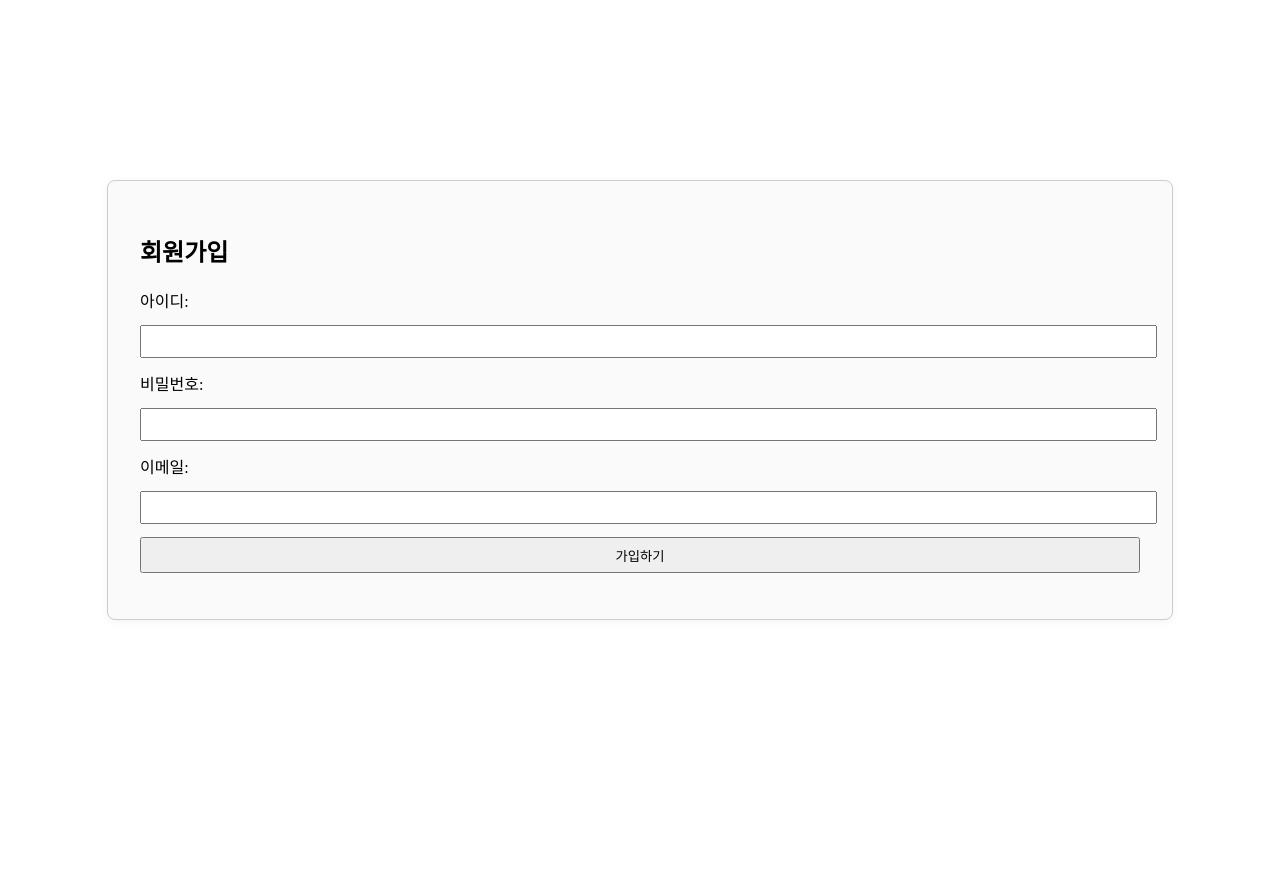
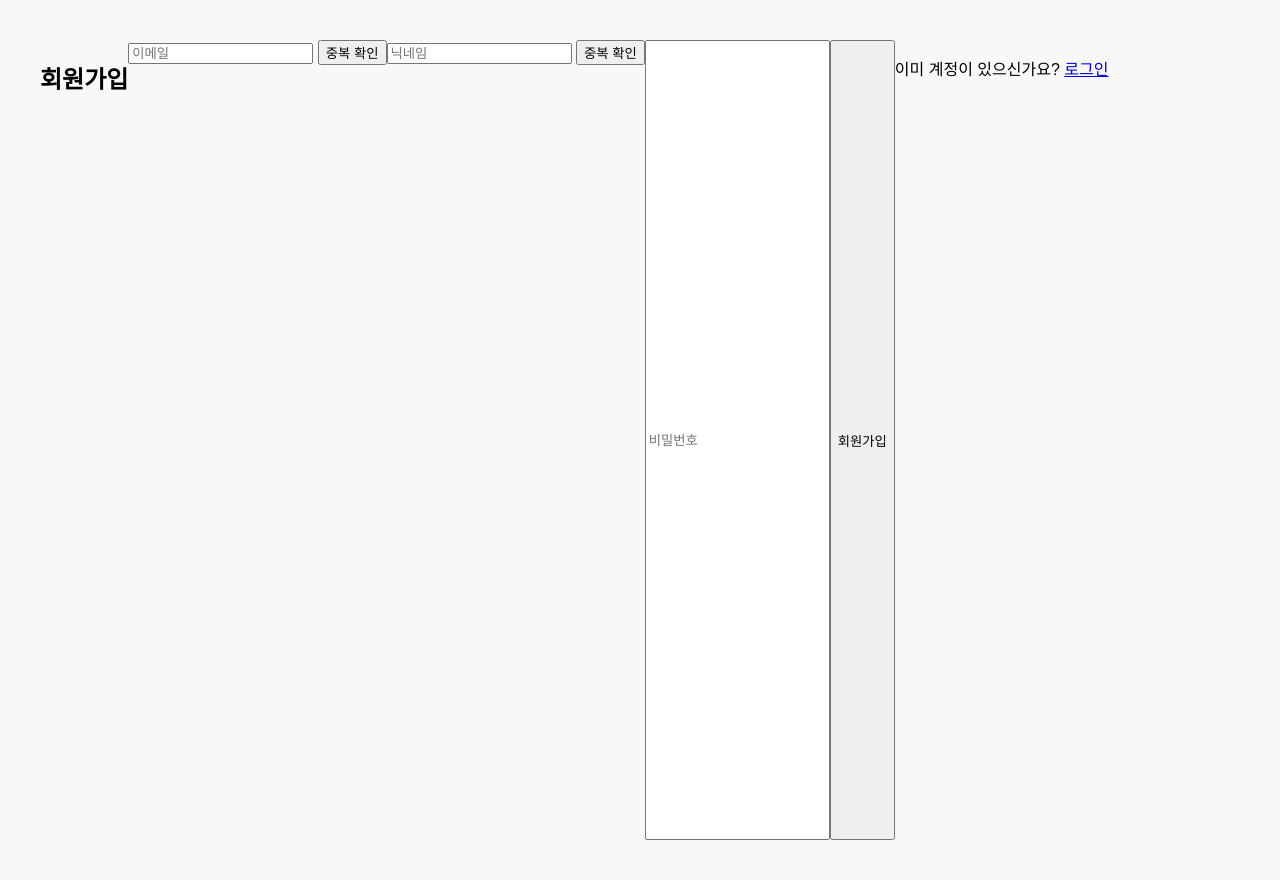
Before and after one commit to Albumate/Albumate-Front, a Flask app: template templates/signup.html in a window 1280 px wide. Before the commit the page ends 620 px from the top, so only its background shows below. Run offline with Flask 3, Linux system fonts and the light colour scheme; the template is opened without the code that fills it, so the values that code supplies are empty.

Commit message:
Feat: 로그인/회원가입 API 연결

```diff
--- /dev/null
+++ b/static/js/signup.js
@@ -0,0 +1,40 @@
+async function checkDuplicate(field) {
+  const value = document.getElementById(field === 'email' ? 'username' : 'nickname').value;
+
+  if (!value) {
+    alert(`${field === 'email' ? '이메일' : '닉네임'}을 입력하세요.`);
+    return;
+  }
+
+  const url = field === 'email' ? '/api/users/email-check' : '/api/users/nickname-check';
+
+  const response = await fetch(url, {
+    method: 'POST',
+    headers: { 'Content-Type': 'application/json' },
+    body: JSON.stringify({ value })
+  });
+
+  const result = await response.json();
+  alert(result.message);
+}
+
+async function signup() {
+  const username = document.getElementById('username').value;
+  const password = document.getElementById('password').value;
+  const nickname = document.getElementById('nickname').value;
+
+  const response = await fetch('/api/users/register', {
+    method: 'POST',
+    headers: { 'Content-Type': 'application/json' },
+    body: JSON.stringify({ username, password, nickname })
+  });
+
+  const result = await response.json();
+
+  if (response.ok) {
+    alert('회원가입 성공! 로그인 페이지로 이동합니다.');
+    window.location.href = '/login';
+  } else {
+    alert(result.message);
+  }
+}
--- a/templates/signup.html
+++ b/templates/signup.html
@@ -1,49 +1,29 @@
 <!DOCTYPE html>
-<html lang="ko">
+<html>
   <head>
-    <meta charset="UTF-8" />
-    <title>회원가입</title>
-    <style>
-      body,
-      html {
-        height: 100%;
-        margin: 0;
-        padding: 0;
-      }
-      .center-container {
-        display: flex;
-        justify-content: center; /* 가로 중앙 */
-        align-items: center; /* 세로 중앙 */
-        height: 100vh; /* 화면 전체 높이 */
-      }
-      .signup-form {
-        width: 1000px;
-        border: 1px solid #ccc;
-        padding: 2em;
-        border-radius: 8px;
-        background: #fafafa;
-        box-shadow: 0 2px 8px rgba(0, 0, 0, 0.05);
-      }
-      .signup-form input {
-        display: block;
-        margin: 1em 0;
-        width: 100%;
-        padding: 0.5em;
-      }
-    </style>
+    <title>Signup</title>
+    <link rel="stylesheet" href="/static/css/style.css" />
   </head>
   <body>
-    <div class="center-container">
-      <form class="signup-form" method="POST">
-        <h2>회원가입</h2>
-        <label for="username">아이디:</label>
-        <input type="text" name="username" id="username" />
-        <label for="password">비밀번호:</label>
-        <input type="password" name="password" id="password" />
-        <label for="email">이메일:</label>
-        <input type="email" name="email" id="email" />
-        <input type="submit" value="가입하기" />
-      </form>
+    <div class="container">
+      <h2>회원가입</h2>
+
+      <div>
+        <input type="text" id="username" placeholder="이메일" />
+        <button onclick="checkDuplicate('email')">중복 확인</button>
+      </div>
+      <br />
+
+      <div>
+        <input type="text" id="nickname" placeholder="닉네임" />
+        <button onclick="checkDuplicate('nickname')">중복 확인</button>
+      </div>
+      <br />
+
+      <input type="password" id="password" placeholder="비밀번호" /><br />
+      <button onclick="signup()">회원가입</button>
+      <p>이미 계정이 있으신가요? <a href="/login">로그인</a></p>
     </div>
+    <script src="/static/js/signup.js"></script>
   </body>
 </html>
```
Also changed, not shown: static/js/login.js (added, +19 -0 lines), templates/login.html (+9 -62 lines).
